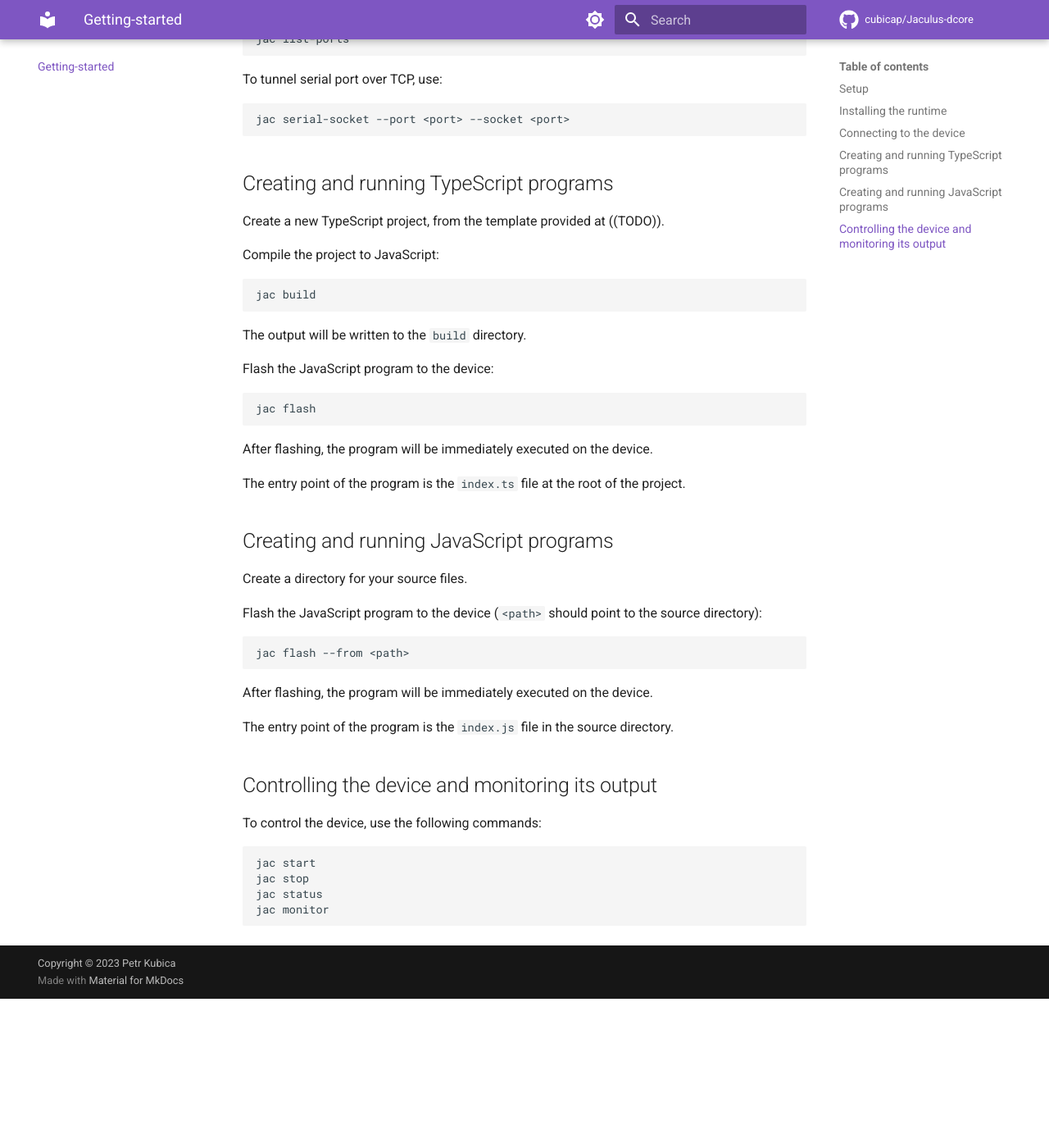
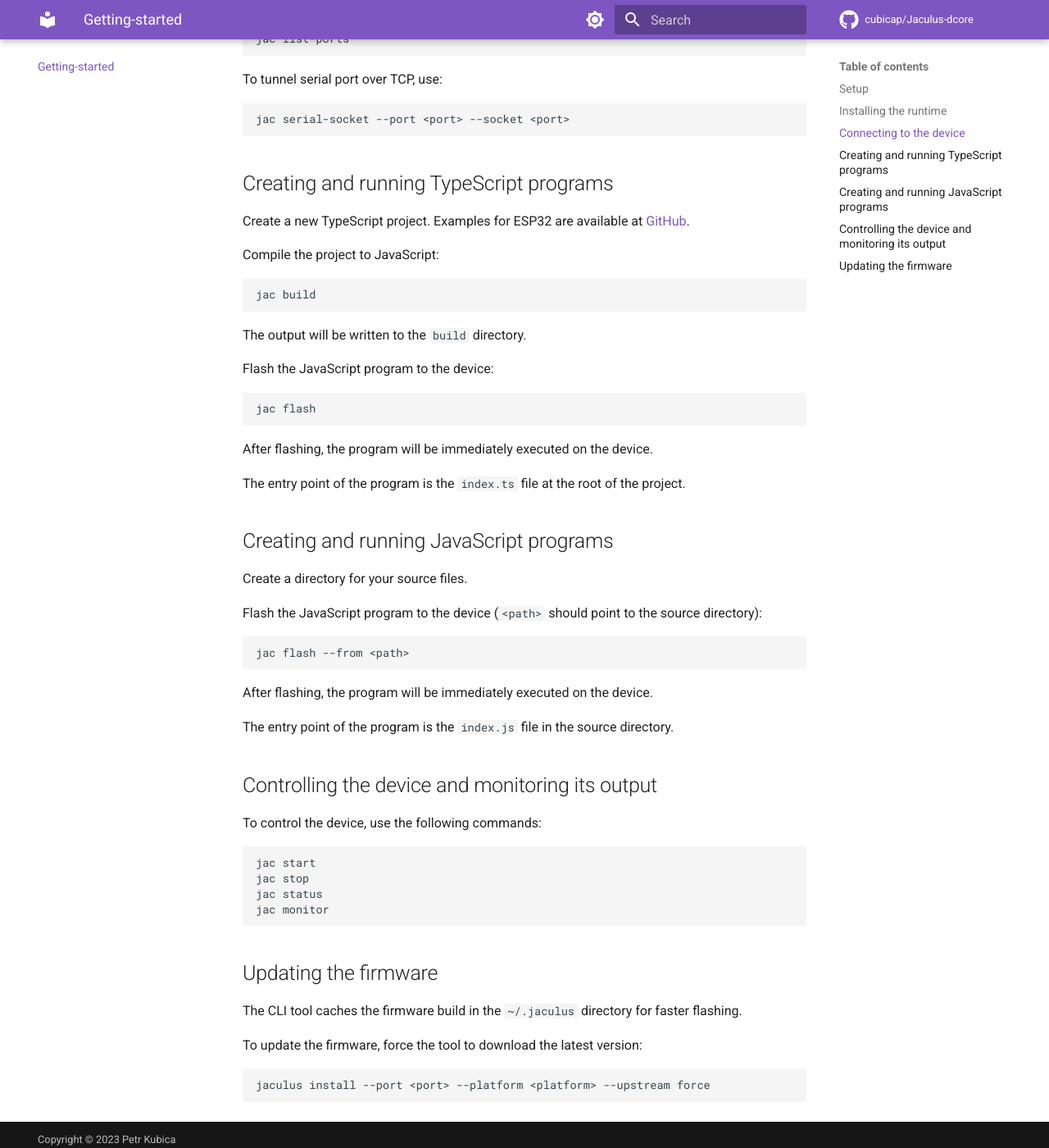
Before and after one commit to cubicap/Jaculus-dcore, an MkDocs documentation site: the page built from docs/getting-started.md, in a window 1280 px wide and 1400 px high, scrolled down 1148 px. Shown: the whole window at 82% size. Built offline with MkDocs 1.6.1 and Material for MkDocs 9.7.7, drawn with Linux system fonts in a browser that asks for light colours; comment, search, counter and statistics services are not loaded; before the commit the page ends 2366 px from its top, so only the background shows below that.

```diff
--- a/docs/getting-started.md
+++ b/docs/getting-started.md
@@ -49,7 +49,7 @@ To tunnel serial port over TCP, use:
 
 ## Creating and running TypeScript programs
 
-Create a new TypeScript project, from the template provided at ((TODO)).
+Create a new TypeScript project. Examples for ESP32 are available at [GitHub](https://github.com/cubicap/Jaculus-esp32/tree/master/ts-examples).
 
 Compile the project to JavaScript:
 
@@ -87,3 +87,12 @@ To control the device, use the following commands:
     jac stop
     jac status
     jac monitor
+
+
+## Updating the firmware
+
+The CLI tool caches the firmware build in the `~/.jaculus` directory for faster flashing.
+
+To update the firmware, force the tool to download the latest version:
+
+    jaculus install --port <port> --platform <platform> --upstream force
--- a/mkdocs.yml
+++ b/mkdocs.yml
@@ -58,6 +58,7 @@ plugins:
 nav:
   - Home: index.md
   - Getting-started: getting-started.md
+  - Troubleshooting: troubleshooting.md
   - DCore API:
     - Class Index: "doxygen/classes.md"
     - Namespace List: "doxygen/namespaces.md"
```
Also changed, not shown: docs/troubleshooting.md (added, +35 -0 lines).
